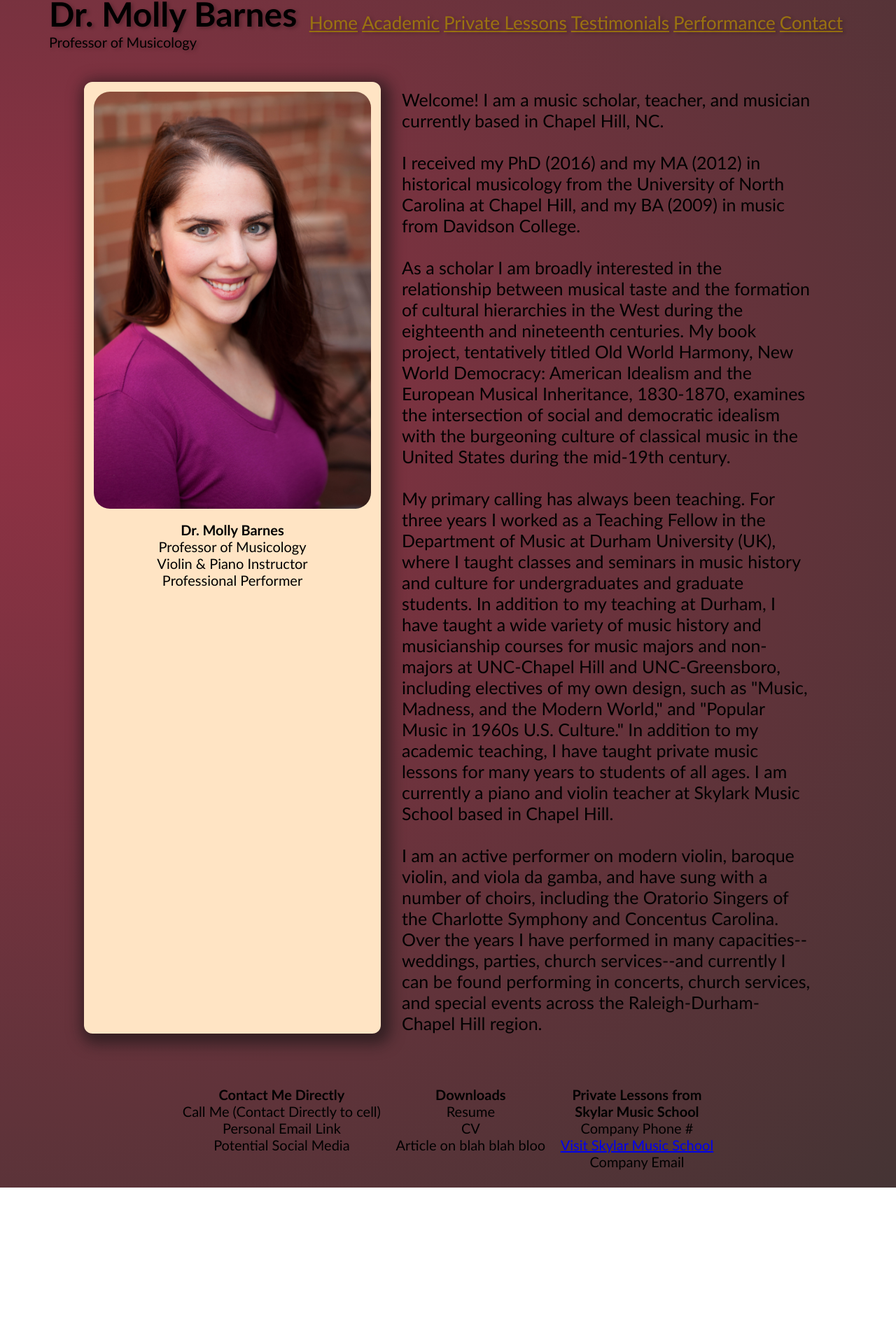
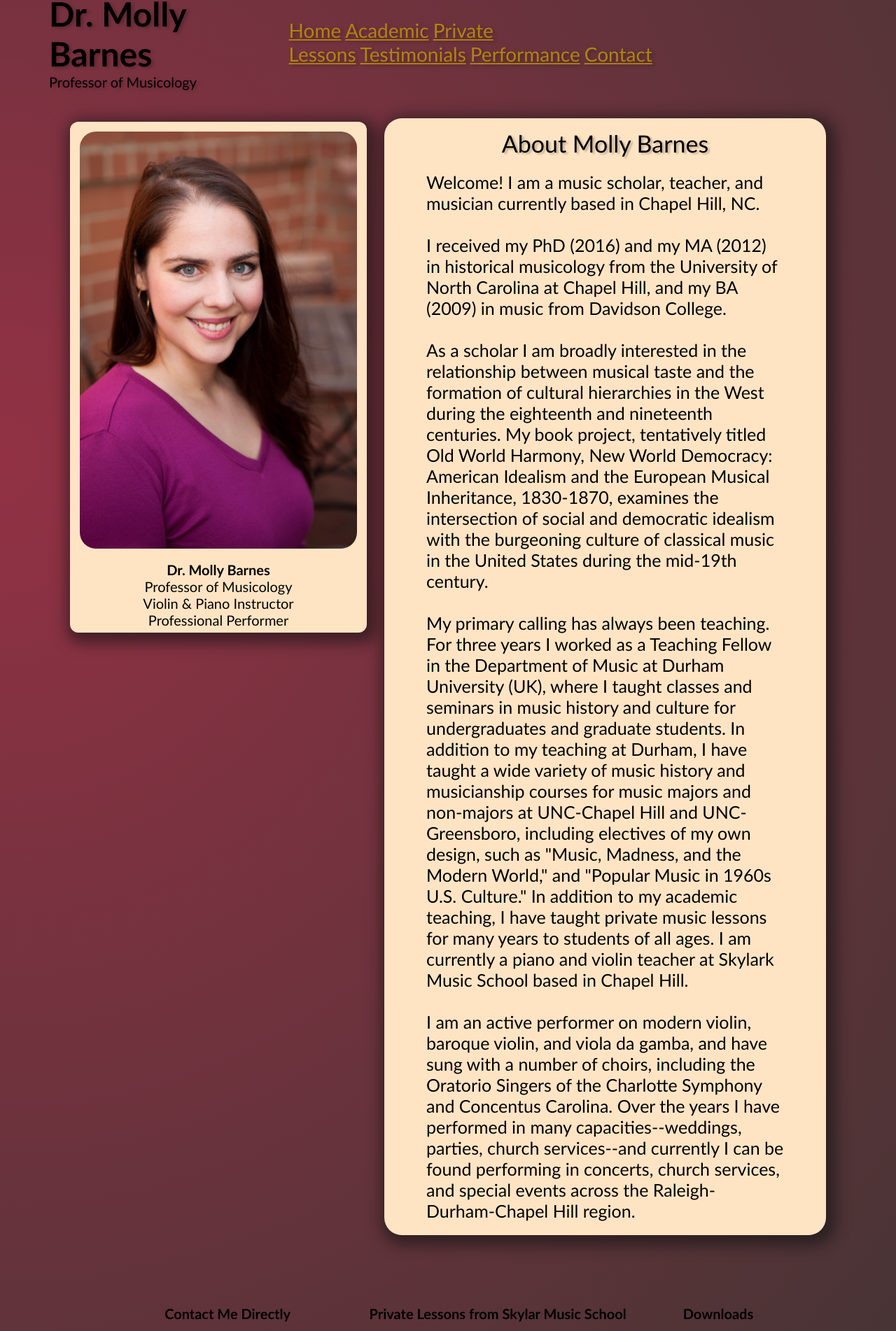
Before and after one commit to jlayher/molly-barnes-music, a Next.js app: page / in a window 1280 px wide. Shown: the part 49-1951 px from the top of the page at 70% size. Before the commit the page ends 1746 px from the top, so only its background shows below. Built offline with nearby package versions, Linux system fonts and the light colour scheme.

Commit message:
minor style changes to home and nav

```diff
--- a/src/components/Footer.js
+++ b/src/components/Footer.js
@@ -2,16 +2,36 @@ import React from 'react'
 
 import styles from '@/styles/footer.module.css'
 
+// import article
+// import article from "../../public/barnes_the_other_otto_dresel_ncmr.pdf"
+
+
 const Footer = () => {
   return (
     <div className={styles.footer__container}>
-
       {/* this contains the contact me directly links */}
       <div className={styles.footer__section_container}>
         <h3>Contact Me Directly</h3>
-            <p>Call Me (Contact Directly to cell)</p>
-            <p>Personal Email Link</p>
+        <span>Contact Number: </span>
+          <a href="tel: 7046541519">(704) 654-1519</a>
+        <br/>
+        <span>Email: </span>
+          <a href="mailto: mollylbarnes@gmail.com">mollylbarnes@gmail.com</a>
+          <br />
         <p>Potential Social Media</p>
+      </div>
+
+      {/* this contains the Private Lesson/Company Links */}
+      <div className={styles.footer__section_container}>
+        <h3>Private Lessons from Skylar Music School</h3>
+        <span>Contact Number: </span>
+          <a href="tel: 9192059849">(919) 205-9849</a>
+          <br />
+        <span>Website: </span>
+          <a href="https://www.skylarkmusicschool.com/"> Skylar Music School</a>
+          <br />
+        <span>Email: </span>
+          <a href="mailto: info@skylarkmusicschool.com">info@skylarkmusicschool.com</a>
       </div>
 
       {/* this contains the Dowload Links */}
@@ -19,16 +39,7 @@ const Footer = () => {
         <h3>Downloads</h3>
         <p>Resume</p>
         <p>CV</p>
-          <p>Article on blah blah bloo</p>
-        </div>
-
-        {/* this contains the Private Lesson/Company Links */}
-        <div className={styles.footer__section_container}>
-        <h3>Private Lessons from
-          <br/>Skylar Music School</h3>
-          <p>Company Phone #</p>
-          <a href="https://www.skylarkmusicschool.com/">Visit Skylar Music School</a>
-          <p>Company Email</p>
+        <p>Article Download</p>
       </div>
 
       {/* this contains the Copyright Info */}
@@ -39,11 +50,8 @@ const Footer = () => {
         <p>CV</p>
         <p>Article on blah blah bloo</p>
       </div> */}
-
-
     </div>
-
-  )
+  );
 }
 
 export default Footer
--- a/src/pages/index.js
+++ b/src/pages/index.js
@@ -5,6 +5,7 @@ import styles from "@/styles/Home.module.css";
 import Header from "@/components/Header";
 import Footer from "@/components/Footer";
 import Layout from "@/layout/Layout";
+
 
 // import profile image
 import profileImg from "../../public/molly_purple_upper.jpg";
@@ -47,11 +48,14 @@ export default function Home() {
 
             </div>
 
-            {/* Title for Page ( About Molly Barnes*/}
-            {/* <div className={styles.home__title_container}>About Molly Barnes</div> */}
+
 
             {/* About me Text */}
             <div className={styles.home__full_aboutme_text}>
+
+            {/* Title for Page ( About Molly Barnes*/}
+              <div className={styles.home__title_container}>About Molly Barnes</div>
+
               Welcome! I am a music scholar, teacher, and musician currently
               based in Chapel Hill, NC.
               <br />
--- a/src/styles/Home.module.css
+++ b/src/styles/Home.module.css
@@ -1,19 +1,17 @@
 
 .home__body_container {
   display: flex;
-
-  /* background-color: #fff; */
-  /* border: 2px solid black; */
 }
 
 
 /* Contains the Image and Professional Text on Left side */
 .home__id_container {
   background-color: bisque;
-  /* border: 2px solid black; */
   border-radius: 12px;
   margin-top: 5px;
-  margin-right: 10px;
+  margin-right: 25px;
+  max-height: 730px;
+
 
   /* gradient generated with cssmatic.com */
   -webkit-box-shadow: 5px 6px 20px 9px rgba(18,18,18,0.57);
@@ -40,18 +38,27 @@
 
 
 /* Title Container (About Me) */
-/* .home__title_container {
+.home__title_container {
   display: flex;
   justify-content: center;
-  margin: 10px 0px 10px 0px;
-  background-color: #fff;
-} */
+  padding-top: 10px;
+  font-size: 34px;
+  font-weight: 400;
+  margin: 0px 0px 20px 0px;
+  text-shadow: 3px 2px 3px rgba(0,0,0,0.25);
+  /* background-color: #fff; */
+}
 
 
 /* About me Text */
 .home__full_aboutme_text {
   font-size: 25px;
-  /* padding: 35px; */
-  margin: 15px 0px 0px 20px;
+  padding: 5px 60px 20px 60px;
   margin-bottom: 0px;
+  background-color: bisque;
+  border-radius: 25px;
+  /* gradient generated with cssmatic.com */
+  -webkit-box-shadow: 5px 6px 20px 9px rgba(18,18,18,0.57);
+  -moz-box-shadow: 5px 6px 20px 9px rgba(18,18,18,0.57);
+  box-shadow: 5px 6px 20px 9px rgba(18,18,18,0.57);
 }
--- a/src/styles/footer.module.css
+++ b/src/styles/footer.module.css
@@ -9,6 +9,8 @@
     text-align: center;
     justify-content: space-around;
 
-    padding: 25px 250px 25px 250px;
+    line-height: 35px;
+
+    padding: 45px 150px 25px 150px;
 
 }
--- a/src/styles/layout.module.css
+++ b/src/styles/layout.module.css
@@ -9,5 +9,5 @@
 }
 
 .page_padding {
-    padding: 20px 120px 50px 120px;
+    padding: 20px 100px 50px 100px;
   }
--- a/src/styles/nav.module.css
+++ b/src/styles/nav.module.css
@@ -9,7 +9,7 @@
 }
 
 .link {
-    color: rgb(155, 115, 16);
-    font-size: 26px;
+    color: rgb(177, 132, 18);
+    font-size: 28px;
     margin-right: 6px;
 }
```
Also changed, not shown: src/pages/academic-teaching.js (+7 -1 lines), 1 other file (tests, documents, lock files or other folders). Lines whose indentation alone changed are shown as unchanged.
